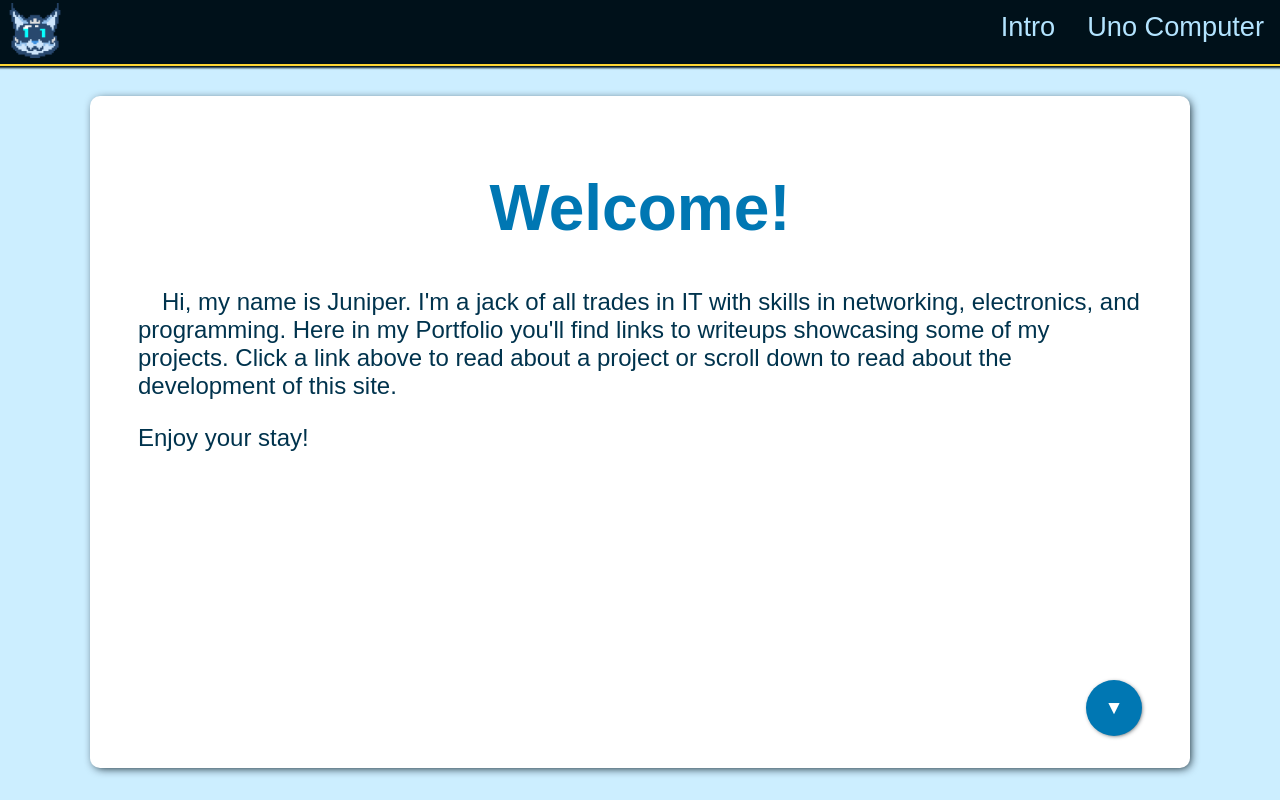
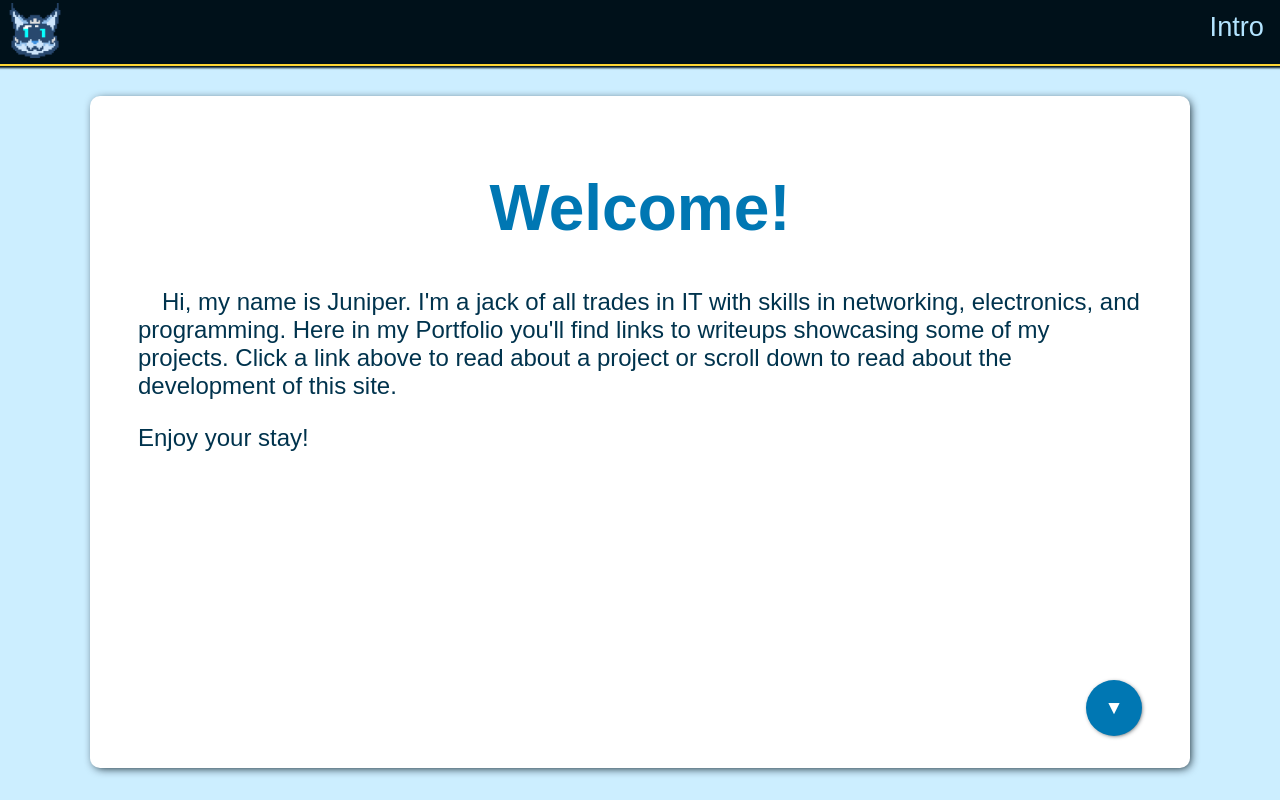
Before and after one commit to juniperlynx/Portfolio, a React (Create React App) app: page / in a window 1280 px wide. Shown: the top 800 px of the page. Built offline with nearby package versions, Linux system fonts and the light colour scheme.

Commit message:
Remove unused links
Removed NavLinks to pages that are not yet ready.

```diff
--- a/src/components/navbar/Menu.js
+++ b/src/components/navbar/Menu.js
@@ -60,7 +60,6 @@ function Menu(props) {
                     TODO: Load these from same place as Navbar.js
                 */}
                 <li><NavLink to="/">Intro</NavLink></li>
-                <li><NavLink to="/uno">Uno Computer</NavLink></li>
             </LinkWrapper>
         </Drawer>
     );
--- a/src/components/navbar/Navbar.js
+++ b/src/components/navbar/Navbar.js
@@ -64,7 +64,6 @@ function NavBar(props) {
                     TODO: sync these with those in Menu.js
                 */}
                 <FixedLink to="/">Intro</FixedLink>
-                <FixedLink to="/uno">Uno Computer</FixedLink>
                 <Burger
                     className="navbar"
                     navMenuOpen={props.navMenuOpen}
```
